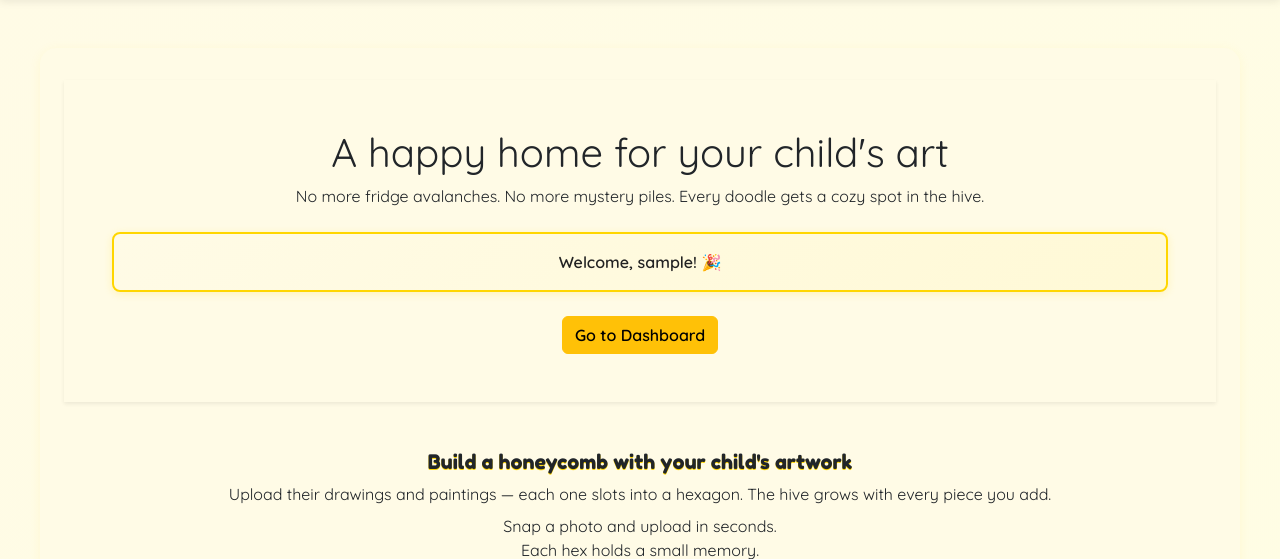
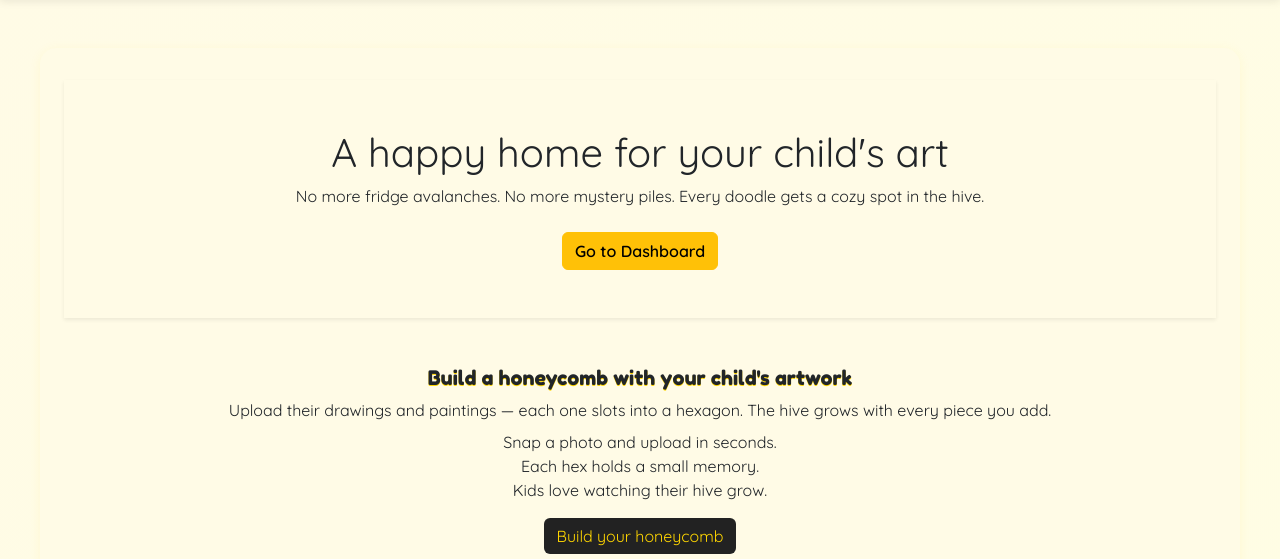
Before and after one commit to nazhameed/arthive, a Django app: page / in a window 1280 px wide. Shown: the part 79-638 px from the top of the page. Run offline with Django 5.2, Linux system fonts and the light colour scheme; the visitor is signed in with stand-in values (Sample User, id 1).

Commit message:
Remove welcome box above dashboard button on index page

```diff
--- a/gallery/templates/index.html
+++ b/gallery/templates/index.html
@@ -6,7 +6,6 @@
     <h1 class="hero-title mb-2">A happy home for your child's art</h1>
     <p class="hero-subtitle mb-4">No more fridge avalanches. No more mystery piles. Every doodle gets a cozy spot in the hive.</p>
     {% if user.is_authenticated %}
-      <div class="alert alert-success mb-4">Welcome, {{ user.username }}! 🎉</div>
       <a href="{% url 'dashboard' %}" class="btn btn-warning fw-bold">Go to Dashboard</a>
     {% else %}
       <div class="d-flex flex-wrap justify-content-center gap-2">
```
